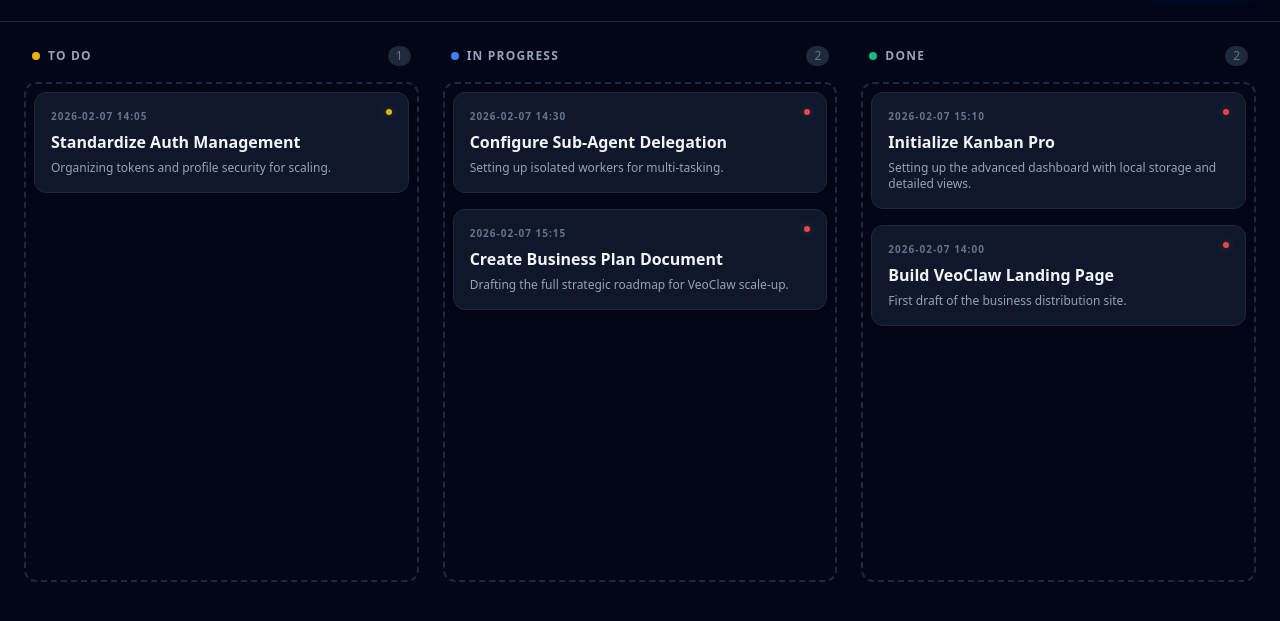
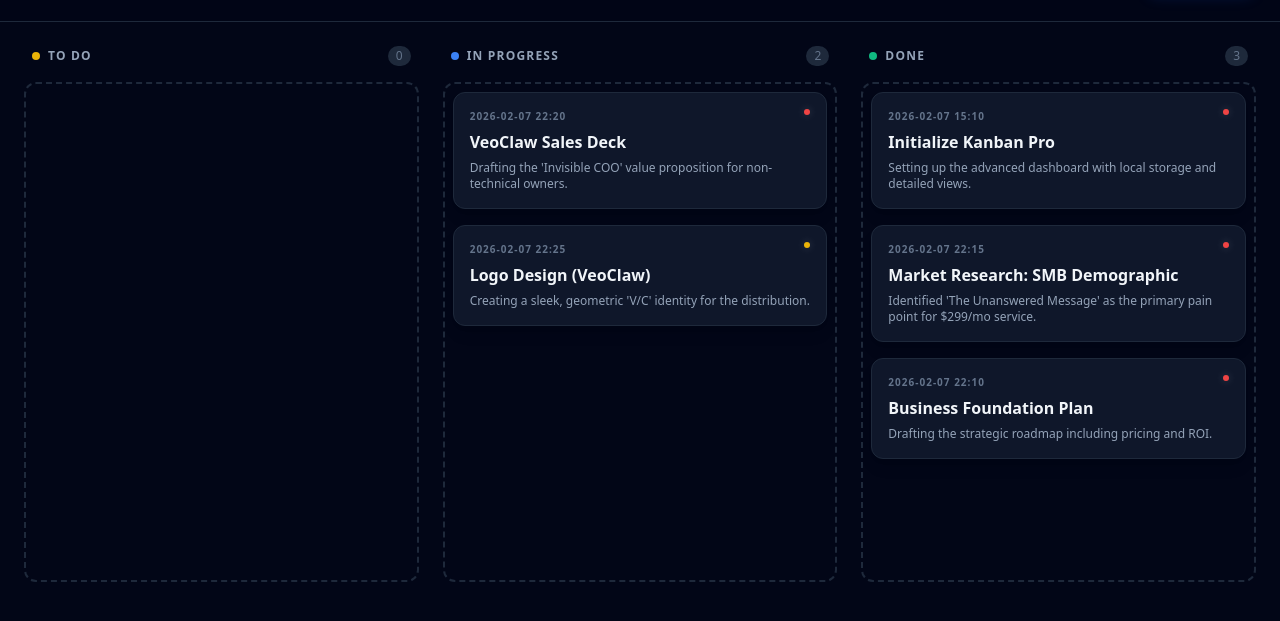
Before and after one commit to omegaacademy/veo-kanban-dashboard, a website: page index.html in a window 1280 px wide. Shown: the part 79-700 px from the top of the page. Drawn offline with nearby package versions, Linux system fonts and the light colour scheme.

Commit message:
Strategic Update: Market Research & Business Plan 💫

```diff
--- a/index.html
+++ b/index.html
@@ -101,10 +101,10 @@
         // This array is managed by Veo
         const initialData = [
             { id: 1, title: "Initialize Kanban Pro", desc: "Setting up the advanced dashboard with local storage and detailed views.", status: "done", priority: "high", created: "2026-02-07 15:10" },
-            { id: 2, title: "Build VeoClaw Landing Page", desc: "First draft of the business distribution site.", status: "done", priority: "high", created: "2026-02-07 14:00" },
-            { id: 3, title: "Standardize Auth Management", desc: "Organizing tokens and profile security for scaling.", status: "todo", priority: "medium", created: "2026-02-07 14:05" },
-            { id: 4, title: "Configure Sub-Agent Delegation", desc: "Setting up isolated workers for multi-tasking.", status: "inprogress", priority: "high", created: "2026-02-07 14:30" },
-            { id: 5, title: "Create Business Plan Document", desc: "Drafting the full strategic roadmap for VeoClaw scale-up.", status: "inprogress", priority: "high", created: "2026-02-07 15:15" }
+            { id: 2, title: "Market Research: SMB Demographic", desc: "Identified 'The Unanswered Message' as the primary pain point for $299/mo service.", status: "done", priority: "high", created: "2026-02-07 22:15" },
+            { id: 3, title: "VeoClaw Sales Deck", desc: "Drafting the 'Invisible COO' value proposition for non-technical owners.", status: "inprogress", priority: "high", created: "2026-02-07 22:20" },
+            { id: 4, title: "Logo Design (VeoClaw)", desc: "Creating a sleek, geometric 'V/C' identity for the distribution.", status: "inprogress", priority: "medium", created: "2026-02-07 22:25" },
+            { id: 5, title: "Business Foundation Plan", desc: "Drafting the strategic roadmap including pricing and ROI.", status: "done", priority: "high", created: "2026-02-07 22:10" }
         ];
 
         function render() {
```
